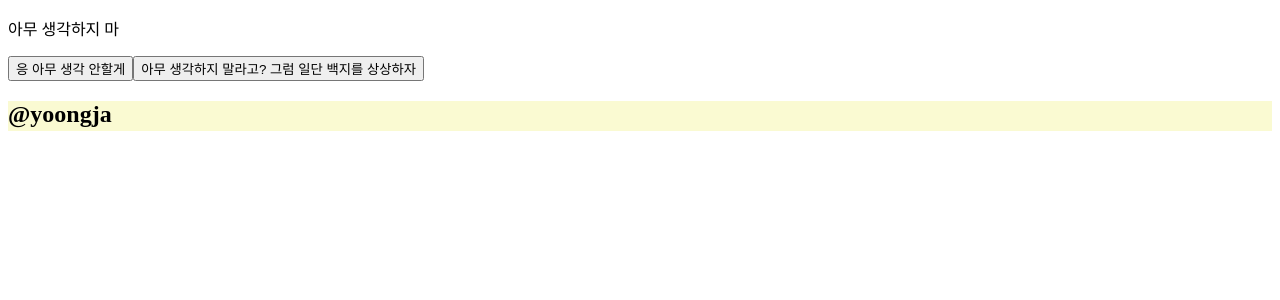
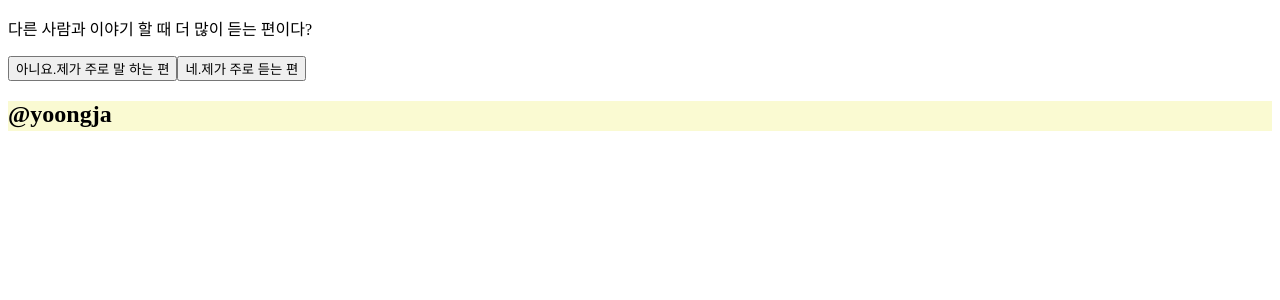
Before and after one commit to yoongja/mbti_react, a React (Create React App) app: page /test in a window 1280 px wide. Shown: the top 300 px of the page. Built offline with nearby package versions, Linux system fonts and the light colour scheme.

Commit message:
결과값도출 완료

```diff
--- a/src/App.js
+++ b/src/App.js
@@ -1,8 +1,8 @@
 import React from "react";
 import Footer from './Footer';
-import Test from "./Test";
-import Home from "./Home";
-import Result from "./Result";
+import Test from "./page/Test";
+import Home from "./page/Home";
+import Result from "./page/Result";
 import { BrowserRouter as Router, Routes, Route } from "react-router-dom";
 
 
--- a/src/Test.js
+++ /dev/null
@@ -1,43 +0,0 @@
-import React, { useState } from 'react';
-import { useNavigate } from 'react-router-dom';
-import { Data } from './Data';
-
-function Test() {
-
-  const [idx,setIdx] = useState(0); //문제질문 idx 넘겨주는 용도
-  const [score,setScore] = useState(0); //score를 설정해주는 용도
-
-  const endPoint = 3; //질문의 갯수
-  const navigate = useNavigate();
-
-  function goNext() {
-      console.log(idx);
-      if(endPoint !== idx + 1){
-          setIdx(idx+1);
-      }
-      else{ //결과 페이지 이동
-          navigate("/result");
-      }
-  }
-  //goNext에서 결과값을 반환하면
-
-  //dictionary는 key,value의 pair로 저장하여, 리스트에서 인덱스로 접근하는 거와 다르게 key의 값으로 접근하여, 원하는 값을 찾을때 빠르게 찾을 수 있다는 장점
-  return(
-      <div>
-          <p>{Data[idx].q}</p>
-          <button onClick={goNext}>
-              {Data[idx].a[0].answer}
-          </button>
-          <button onClick={goNext}>
-              {Data[idx].a[1].answer}
-          </button>
-      </div>
-  );
-  //처음에는 0번째 질문이 나오고
-  //button을 누르면 다음 질문으로 넘어가야함
-  //setQna함수는 qna를 다음 질문으로 만드는 역할
-  //마지막질문을 눌렀을때 result페이지로 넘어가야함
-  //11개의 질문이 있을때,idx는10인것이 마지막
-}
-
-export default Test
--- a/src/data.js
+++ /dev/null
@@ -1,5 +0,0 @@
-export const Data = [
-    {q:'아무 생각하지 마',a:[{answer:'응 아무 생각 안할게',type:'S'},{answer:'아무 생각하지 말라고? 그럼 일단 백지를 상상하자',type:'N'}]},
-    {q:'공부하기 싫을 때',a:[{answer:'범위가 줄었으면 좋겠다',type:'S'},{answer:'시험을 왜 봐야 하는 거지 시험이 없어지는 시대도 올까?',type:'N'}]},
-    {q:'만약 내가 회사 팀장이라면',a:[{answer:'할 일을 구체적으로 지시해줘야 편함 ',type:'S'},{answer:'방향만 제시하고 맡겨줘야 편함',type:'N'}]},
-]
--- /dev/null
+++ b/src/data/Data.js
@@ -0,0 +1,16 @@
+export const Data = [
+    {q:'다른 사람과 이야기 할 때 더 많이 듣는 편이다?',a:[{answer:'아니요.제가 주로 말 하는 편',type:'E'},{answer:'네.제가 주로 듣는 편',type:'I'}]},
+    {q:'당일 갑자기 잡히는 약속이 반갑다?',a:[{answer:'번개 모임 좋음.갑자기 만나는게 더 재밌다',type:'E'},{answer:'갑자기 만나는 모임은 부담스러움.최소 몇 일 전에 약속하고 만나는게 좋음',type:'I'}]},
+    {q:'밖에서 일 볼게 많을 경우,일부러 여러날에 나눠서 끝낸다?',a:[{answer:'네.',type:'E'},{answer:'아니요',type:'I'}]},
+    {q:'아무 생각하지 마',a:[{answer:'응 아무 생각 안할게',type:'S'},{answer:'아무 생각하지 말라고? 그럼 일단 백지를 상상하자',type:'N'}]},
+    {q:'공부하기 싫을 때',a:[{answer:'범위가 줄었으면 좋겠다',type:'S'},{answer:'시험을 왜 봐야 하는 거지 시험이 없어지는 시대도 올까?',type:'N'}]},
+    {q:'만약 내가 회사 팀장이라면',a:[{answer:'할 일을 구체적으로 지시해줘야 편함 ',type:'S'},{answer:'방향만 제시하고 맡겨줘야 편함',type:'N'}]},
+    {q:'누군가 본인을 싫어하는 걸 알았을때',a:[{answer:'왜 나를 싫어해?(순수한 궁금증)싫어하든지 말든지',type:'T'},{answer:'나를 왜 싫어하지?내가 기분나쁘게 한적 있나?',type:'F'}]},
+    {q:'약속에 늦었을 때',a:[{answer:'늦은 이유를 얘기하는 게 중요하다',type:'N'},{answer:'오자마자 약속에 늦은 이유를 대면 더 화난다. 변명하는 것 같아 보이고 미안해 하는 기색이 보이지 않아서',type:'F'}]},
+    {q:'우리 헤어져',a:[{answer:'이유가 뭐야?',type:'T'},{answer:'내가 잘못했어 다시 잘해보자',type:'F'}]},
+    {q:'친구들을 집에 초대할 때',a:[{answer:'음식이 모자라지는 않을까?',type:'J'},{answer:'글쎄? 모자라면 시켜 먹지 뭐',type:'P'}]},
+    {q:'여행 계획을 세울 때',a:[{answer:'공항에서 숙소까지 얼마나 걸릴까?',type:'J'},{answer:'숙소에 가서 짐을 풀고 시간을 확인해보자',type:'P'}]},
+    {q:'예상치 못한 일로 계획이 틀어졌을 때',a:[{answer:'갑자기 스트레스가 확 밀려온다',type:'J'},{answer:'그럴 수도 있지 생각하고 넘긴다',type:'P'}]},
+]
+
+ //dictionary는 key,value의 pair로 저장하여, 리스트에서 인덱스로 접근하는 거와 다르게 key의 값으로 접근하여, 원하는 값을 찾을때 빠르게 찾을 수 있다는 장점
--- a/src/index.js
+++ b/src/index.js
@@ -1,7 +1,6 @@
 import React from 'react';
 import ReactDOM from 'react-dom/client';
 import App from './App';
-import Example from './Test';
 
 const root = ReactDOM.createRoot(document.getElementById('root'));
 root.render(
--- /dev/null
+++ b/src/page/Test.js
@@ -0,0 +1,102 @@
+import React, { useState } from 'react';
+import { useNavigate } from 'react-router-dom';
+import { Data } from '../data/Data';
+
+function Test() {
+
+  const [idx,setIdx] = useState(0); //문제질문 idx 넘겨주는 용도
+  const endPoint = 12; //질문의 갯수
+  const navigate = useNavigate();
+  const [e,setE] = useState(0);
+  const [i,setI] = useState(0);
+  const [n,setN] = useState(0);
+  const [s,setS] = useState(0);
+  const [f,setF] = useState(0);
+  const [t,setT] = useState(0);
+  const [j,setJ] = useState(0);
+  const [p,setP] = useState(0);
+  let mbti = ""; //mbti 결과를 도출할 변수
+
+
+  const Button = ({answer , score}) => {
+    //버튼을 클릭했을때 실행되는 함수
+
+    const goNext = () => {
+      console.log({answer});
+      console.log(idx)
+      if(endPoint !== idx + 1){
+        setIdx(idx+1);
+      }
+      else{
+        //mbti도출
+        e>i ? mbti+= 'e' : mbti+= 'i';
+        s>n ? mbti+= 's' : mbti+= 'n';
+        f>t ? mbti+= 'f' : mbti+= 't';
+        j>p ? mbti+= 'j' : mbti+= 'p';
+        console.log("mbti는?",mbti)
+        //결과 페이지 이동
+        navigate("/result");
+      }
+  }
+
+    const sumScore = () => {
+      console.log({score});
+      console.log(s);
+      switch(score){
+        case 'E':
+          setE(e+1);
+          break;
+        case 'I':
+          setI(i+1);
+          break;
+        case 'N':
+          setN(n+1);
+          break;
+        case 'S':
+          setS(s+1);
+          break;
+        case 'T':
+          setT(t+1);
+          break;
+        case 'F':
+          setF(f+1);
+          break;
+        case 'J':
+          setJ(j+1);
+          break;
+        case 'P':
+          setP(p+1);
+          break;
+      }
+    }
+
+    return(
+      <>
+        <button onClick={()=>{
+          goNext()
+          sumScore()
+          }
+        }>
+        {answer}
+        </button>
+      </>
+    );
+  }
+
+  return(
+      <div>
+          <p>{Data[idx].q}</p>
+          <Button answer={Data[idx].a[0].answer} score={Data[idx].a[0].type} />
+          <Button answer={Data[idx].a[1].answer} score={Data[idx].a[1].type} />
+          {/*<button onClick={() => goNext(score = Data[idx].a[0].type)}>
+              {Data[idx].a[0].answer}
+          </button>
+          <button onClick={() => goNext(Data[idx].a[1].type)}>
+              {Data[idx].a[1].answer}
+          </button>*/}
+      </div>
+  );
+};
+
+
+export default Test
```
Also changed, not shown: src/page/Home.js (renamed from src/Home.js), src/page/Result.js (renamed from src/Result.js).
